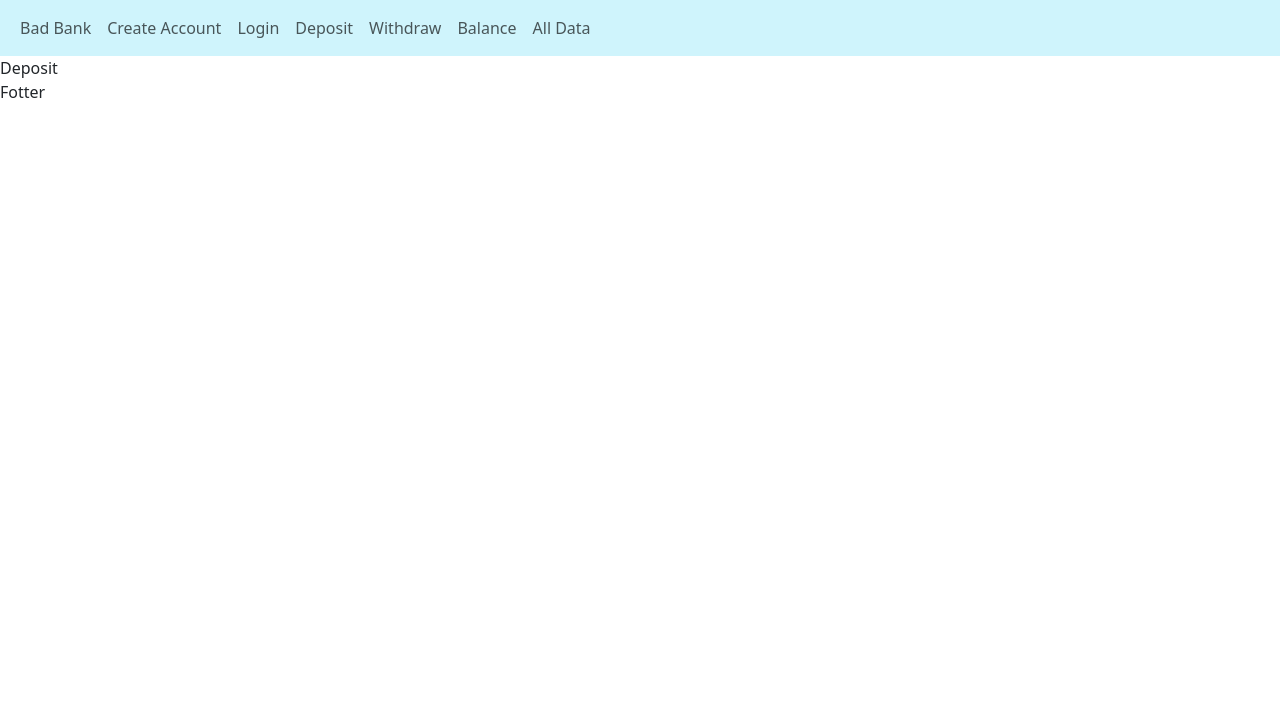
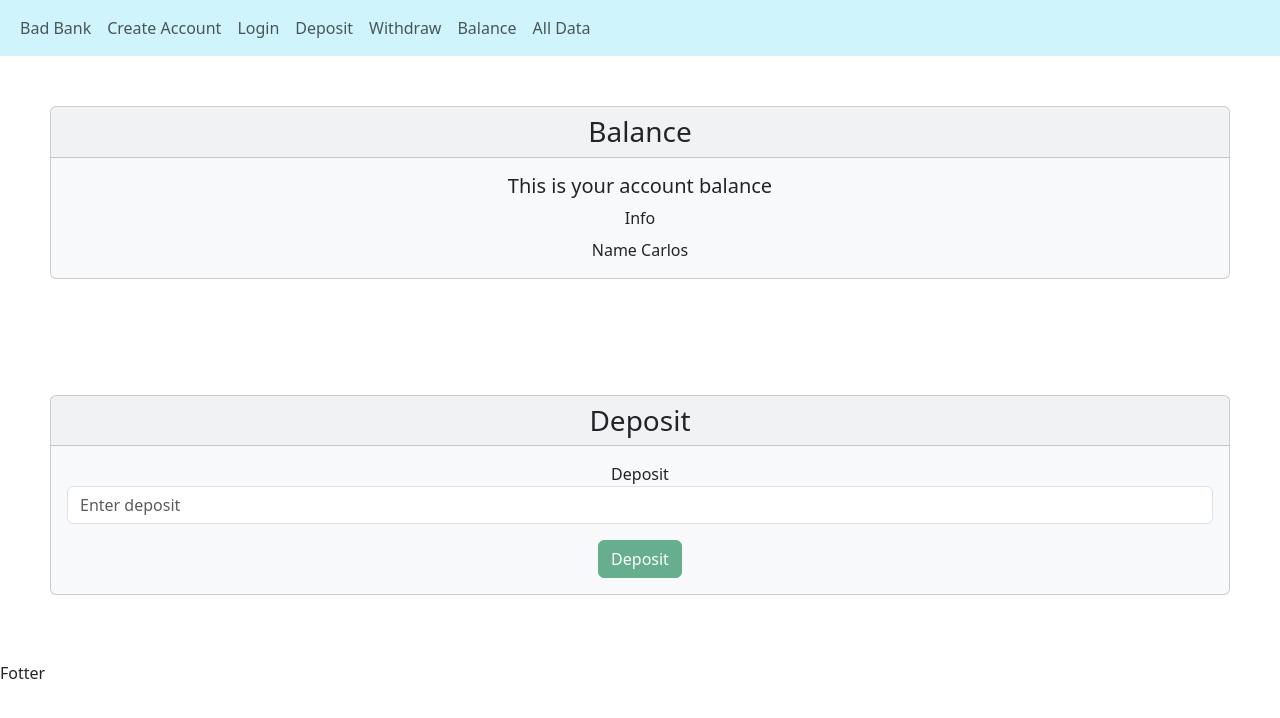
Before and after one commit to siegfriedLearn/BadBank, a React (Vite) app: page /deposit in a window 1280 px wide. Shown: the top 718 px of the page. Built offline with nearby package versions, Linux system fonts and the light colour scheme.

Commit message:
Se crea componente Balance

```diff
--- /dev/null
+++ b/src/components/Balance.jsx
@@ -0,0 +1,18 @@
+import { useContext, useState } from "react";
+import { UserContext } from "../main";
+import { Card } from "../components/Card";
+
+export const Balance = () => {
+  const ctx = useContext(UserContext);
+
+  return (
+    <Card
+      bgcolor="light"
+      txtcolor="color"
+      header="Balance"
+      title="This is your account balance"
+      text="Info"
+      body={`Name ${ctx.name}`}
+    />
+  );
+};
--- a/src/main.jsx
+++ b/src/main.jsx
@@ -7,7 +7,7 @@ export const UserContext = createContext(null);
 
 ReactDOM.createRoot(document.getElementById("root")).render(
   <React.StrictMode>
-    <UserContext.Provider value={[]}>
+    <UserContext.Provider value={{name:"Carlos"}}>
       <RouterProvider router={router} />
     </UserContext.Provider>
   </React.StrictMode>
--- a/src/pages/CreateAccount.jsx
+++ b/src/pages/CreateAccount.jsx
@@ -8,7 +8,8 @@ export const CreateAccount = () => {
   const [name, setName] = useState("");
   const [email, setEmail] = useState("");
   const [password, setPassword] = useState("");
-  const ctx = useContext(UserContext);
+  let ctx = useContext(UserContext);
+  //console.log(ctx)
 
   function validate(field, label) {
     if (!field) {
@@ -25,7 +26,7 @@ export const CreateAccount = () => {
     if (!validate(email, "email")) return;
     if (!validate(password, "password")) return;
     console.log(ctx);
-    ctx.push({ name, email, password, balance: 100 });
+    //UserContext={ name, email, password, balance: 100 };
     setShow(false);
   }
 
@@ -84,10 +85,12 @@ export const CreateAccount = () => {
               type="submit"
               className="btn btn-success mt-3"
               onClick={handleCreate}
+              disabled = {name == "" || email == "" || password == ""}
             >
               Create Account
             </button>
             <br />
+            {ctx.name}
           </form>
         ) : (
           <>
--- a/src/pages/Deposit.jsx
+++ b/src/pages/Deposit.jsx
@@ -1,6 +1,79 @@
+import { useContext, useState } from "react";
+import { UserContext } from "../main";
+import { Card } from "../components/Card";
+import { Balance } from "../components/Balance";
 
 export const Deposit = () => {
+  const [show, setShow] = useState(true);
+  const [status, setStatus] = useState("");
+  const [deposit, setDeposit] = useState("");
+  const ctx = useContext(UserContext);
+
+  function validate(field, label) {
+    if (!field) {
+      setStatus(`Error ${label}`);
+      setTimeout(() => setStatus("", 3000));
+      return false;
+    }
+    return true;
+  }
+
+  function handleCreate() {
+    console.log(deposit);
+    if (!validate(deposit, "deposit")) return;
+    console.log(ctx);
+    //ctx.push({ name, email, password, balance: 100 });
+    setShow(false);
+  }
+
+  function clearForm() {
+    setDeposit("");
+    setShow(true);
+  }
+
+
   return (
-    <div>Deposit</div>
+    <>
+    <Balance></Balance>
+    <Card
+      bgcolor="light"
+      txtcolor="color"
+      header="Deposit"
+      status={status}
+      body={
+        show ? (
+          <form>
+            Deposit
+            <br />
+            <input
+              type="number"
+              className="form-control"
+              id="deposit"
+              placeholder="Enter deposit"
+              value={name}
+              onChange={(e) => setDeposit(e.currentTarget.value)}
+              required
+            />
+            <button
+              type="submit"
+              className="btn btn-success mt-3"
+              onClick={handleCreate}
+              disabled = {deposit == ""}
+            >
+              Deposit
+            </button>
+            <br />
+          </form>
+        ) : (
+          <>
+            <h5>Success</h5>
+            <button type="submit" className="btn btn-primary" onClick={clearForm}>
+              Add more
+            </button>
+          </>
+        )
+      }
+    />
+    </>
   )
 }
--- a/src/pages/Home.jsx
+++ b/src/pages/Home.jsx
@@ -10,7 +10,7 @@ export const Home = () => {
       header="Bad Bank Home Page"
       title="Welcome to the Bad Bank"
       text="You can use this bank"
-      body={<img src="../public/banco.png" className="card-img-top" alt="" ></img>}
+      body={<img src="/banco.png" className="card-img-top" alt="" ></img>}
     />
 
   )
--- a/vite.config.js
+++ b/vite.config.js
@@ -4,5 +4,5 @@ import react from '@vitejs/plugin-react'
 // https://vitejs.dev/config/
 export default defineConfig({
   plugins: [react()],
-  base: "https://siegfriedlearn.github.io/BadBank/"
+  //base: "https://siegfriedlearn.github.io/BadBank/"
 })
```
Also changed, not shown: 3 other files (tests, documents, lock files or other folders).
